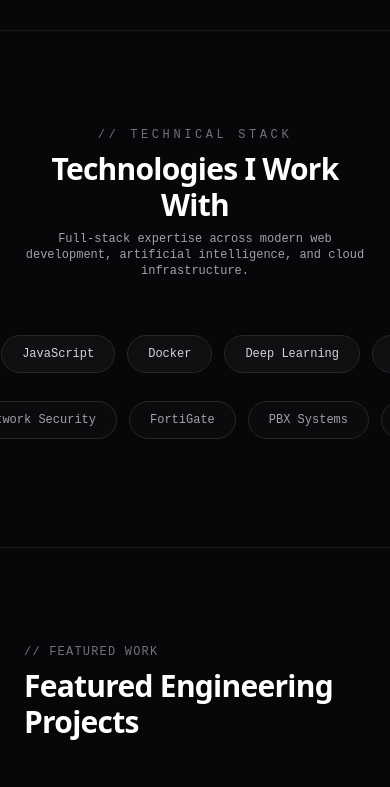
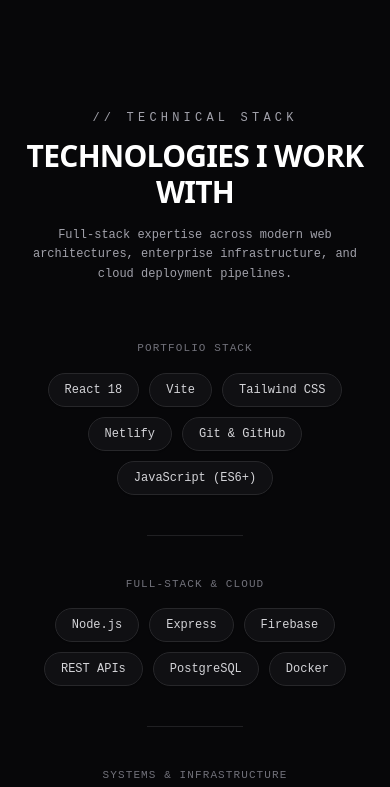
Before and after one commit to Binoj143/BINOJ_PORTFOLIO, a React (Create React App) app: page / in a window 390 px wide. Shown: the part 2180-2967 px from the top of the page. Built offline with nearby package versions, Linux system fonts and the light colour scheme.

Commit message:
fix: make skills section fully responsive and add portfolio tech stack

```diff
--- a/src/components/Skill.jsx
+++ b/src/components/Skill.jsx
@@ -1,53 +1,67 @@
 import React from 'react';
 
-const row1 = [
-  'Python', 'Angular', 'Flask', 'MySQL', 'JavaScript', 'Docker',
-  'Deep Learning', 'PyTorch', 'Git', 'Linux', 'Tailwind CSS'
-];
-
-const row2 = [
-  'REST APIs', 'Computer Vision', 'Machine Learning', 'Network Security',
-  'FortiGate', 'PBX Systems', 'Cloud Deployment', 'SQL Server', 'HTML5', 'TypeScript'
+const TECH_CATEGORIES = [
+  {
+    category: 'PORTFOLIO STACK',
+    skills: ['React 18', 'Vite', 'Tailwind CSS', 'Netlify', 'Git & GitHub', 'JavaScript (ES6+)']
+  },
+  {
+    category: 'FULL-STACK & CLOUD',
+    skills: ['Node.js', 'Express', 'Firebase', 'REST APIs', 'PostgreSQL', 'Docker']
+  },
+  {
+    category: 'SYSTEMS & INFRASTRUCTURE',
+    skills: ['FortiGate', 'Network Security', 'Panasonic PBX', 'Yealink VoIP', 'Linux & Shell', 'NAS Storage']
+  }
 ];
 
 export default function Skill() {
   return (
-    <section id="skills" className="py-24 bg-[#070709] border-t border-zinc-900 overflow-hidden">
-      <div className="max-w-6xl mx-auto px-6 mb-12 text-center">
-        <span className="font-mono text-xs text-zinc-500 tracking-[0.3em] uppercase block mb-2">
-          // TECHNICAL STACK
+    <section id="expertise" className="relative w-full bg-[#070709] text-white py-20 px-5 sm:px-12 lg:px-20 select-none overflow-hidden">
+
+      {/* Section Header */}
+      <div className="max-w-4xl mx-auto text-center mb-14">
+        <span className="font-mono text-xs sm:text-sm uppercase tracking-[0.35em] text-zinc-400 block mb-3">
+          {'//'} TECHNICAL STACK
         </span>
-        <h2 className="text-3xl sm:text-4xl font-extrabold text-white tracking-tight">
+        <h2 className="text-3xl sm:text-5xl lg:text-6xl font-black tracking-tight uppercase mb-4">
           Technologies I Work With
         </h2>
-        <p className="font-mono text-xs text-zinc-400 mt-2">
-          Full-stack expertise across modern web development, artificial intelligence, and cloud infrastructure.
+        <p className="text-xs sm:text-sm font-mono text-zinc-400 max-w-xl mx-auto leading-relaxed">
+          Full-stack expertise across modern web architectures, enterprise infrastructure, and cloud deployment pipelines.
         </p>
       </div>
 
-      {/* Marquee Row 1 */}
-      <div className="flex gap-3 whitespace-nowrap overflow-x-auto py-2 no-scrollbar px-6 justify-center">
-        {row1.map((item) => (
-          <span
-            key={item}
-            className="px-5 py-2.5 rounded-full border border-zinc-800 bg-zinc-900/60 font-mono text-xs text-zinc-300 hover:border-zinc-500 hover:text-white transition-all shadow-inner"
-          >
-            {item}
-          </span>
+      {/* Responsive Skill Groups */}
+      <div className="max-w-5xl mx-auto flex flex-col gap-10">
+        {TECH_CATEGORIES.map((group, idx) => (
+          <div key={idx} className="flex flex-col items-center">
+
+            {/* Category Sub-heading */}
+            <span className="font-mono text-[11px] tracking-widest text-zinc-500 uppercase mb-4">
+              {group.category}
+            </span>
+
+            {/* Responsive Auto-Wrapping Pills */}
+            <div className="flex flex-wrap items-center justify-center gap-2.5 sm:gap-3.5 max-w-3xl">
+              {group.skills.map((skill, sIdx) => (
+                <span
+                  key={sIdx}
+                  className="px-4 py-2 rounded-full border border-zinc-800 bg-zinc-900/60 backdrop-blur-sm text-xs sm:text-sm font-mono text-zinc-300 hover:text-white hover:border-zinc-500 hover:bg-zinc-800/80 transition-all duration-200 cursor-default shadow-sm"
+                >
+                  {skill}
+                </span>
+              ))}
+            </div>
+
+            {/* Divider */}
+            {idx < TECH_CATEGORIES.length - 1 && (
+              <div className="w-24 h-[1px] bg-zinc-800/80 mt-10" />
+            )}
+          </div>
         ))}
       </div>
 
-      {/* Marquee Row 2 */}
-      <div className="flex gap-3 whitespace-nowrap overflow-x-auto py-3 no-scrollbar px-6 justify-center mt-2">
-        {row2.map((item) => (
-          <span
-            key={item}
-            className="px-5 py-2.5 rounded-full border border-zinc-800 bg-zinc-900/30 font-mono text-xs text-zinc-400 hover:border-zinc-500 hover:text-white transition-all"
-          >
-            {item}
-          </span>
-        ))}
-      </div>
     </section>
   );
 }
```
